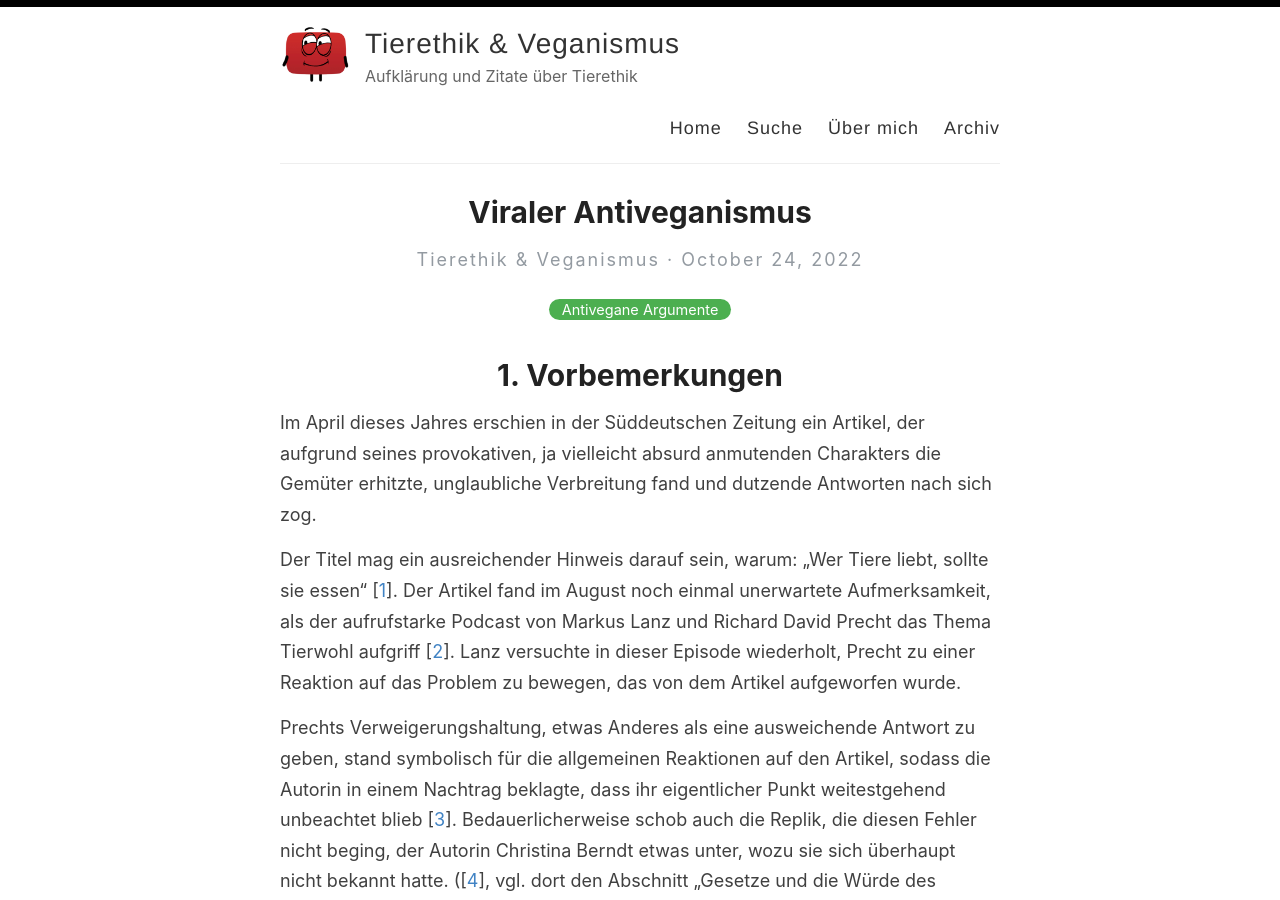
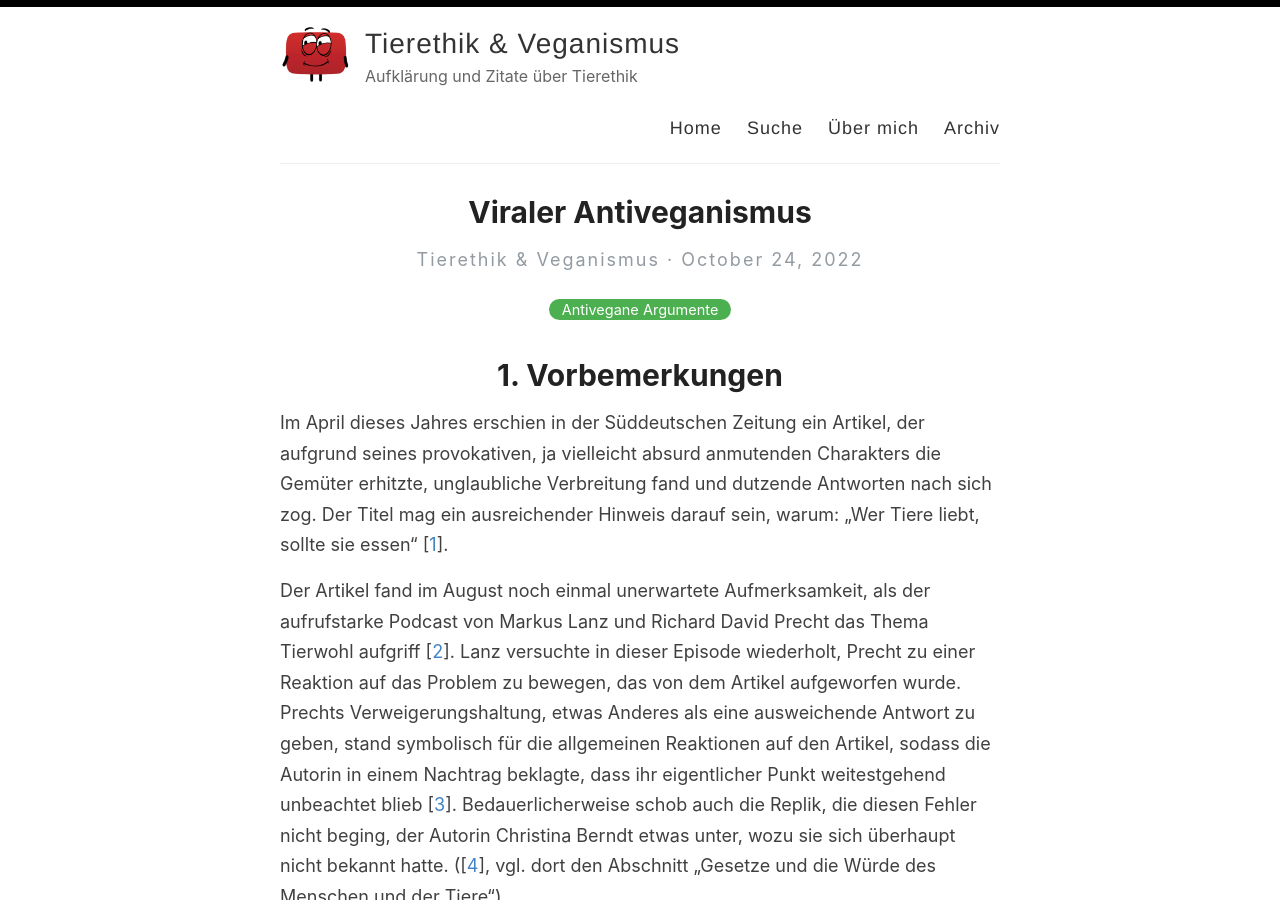
Before and after one commit to tierethik-veganismus/tierethik-veganismus.github.io, a Jekyll site: the page built from _posts/2022-10-24-Wer-Tiere-liebt.md, in a window 1280 px wide and 900 px high. Built offline with Jekyll 4.4.1, drawn with Linux system fonts in a browser that asks for light colours.

Commit message:
Absatz an der falschen Stelle

```diff
--- a/_posts/2022-10-24-Wer-Tiere-liebt.md
+++ b/_posts/2022-10-24-Wer-Tiere-liebt.md
@@ -9,11 +9,10 @@ excerpt: "Im April dieses Jahres erschien in der Süddeutschen Zeitung ein Artik
 # 1. Vorbemerkungen
 
 Im April dieses Jahres erschien in der Süddeutschen Zeitung ein Artikel, der aufgrund seines provokativen, ja vielleicht absurd anmutenden Charakters die Gemüter erhitzte, unglaubliche Verbreitung fand und dutzende Antworten nach sich zog.
+Der Titel mag ein ausreichender Hinweis darauf sein, warum: „Wer Tiere liebt, sollte sie essen“ \[[^1]\].
 
-Der Titel mag ein ausreichender Hinweis darauf sein, warum: „Wer Tiere liebt, sollte sie essen“ \[[^1]\].
 Der Artikel fand im August noch einmal unerwartete Aufmerksamkeit, als der aufrufstarke Podcast von Markus Lanz und Richard David Precht das Thema Tierwohl aufgriff \[[^2]\].
 Lanz versuchte in dieser Episode wiederholt, Precht zu einer Reaktion auf das Problem zu bewegen, das von dem Artikel aufgeworfen wurde.
-
 Prechts Verweigerungshaltung, etwas Anderes als eine ausweichende Antwort zu geben, stand symbolisch für die allgemeinen Reaktionen auf den Artikel, sodass die Autorin in einem Nachtrag beklagte, dass ihr eigentlicher Punkt weitestgehend unbeachtet blieb \[[^3]\]. Bedauerlicherweise schob auch die Replik, die diesen Fehler nicht beging, der Autorin Christina Berndt etwas unter, wozu sie sich überhaupt nicht bekannt hatte. (\[[^4]\], vgl. dort den Abschnitt „Gesetze und die Würde des Menschen und der Tiere“)
 
 Um der von der Autorin erhobenen Klage, dass ihre Position nicht angemessen wiedergegeben und behandelt worden sei, den Boden zu entziehen, wird die folgende Analyse den Text Abschnitt für Abschnitt chronologisch besprechen; die Autorin wird also, in ihrem Interesse, nicht paraphrasiert, und es werden nicht nur Ausschnitte aus dem Gesamttext herausgerissen und analysiert. Cherry-Picking- und Verzerrungsvorwürfe erübrigen sich, da sie stets selbst zu Wort kommt; es ist stets direkt möglich, zu sehen, ob ihr etwas in den Mund gelegt wurde.
```
